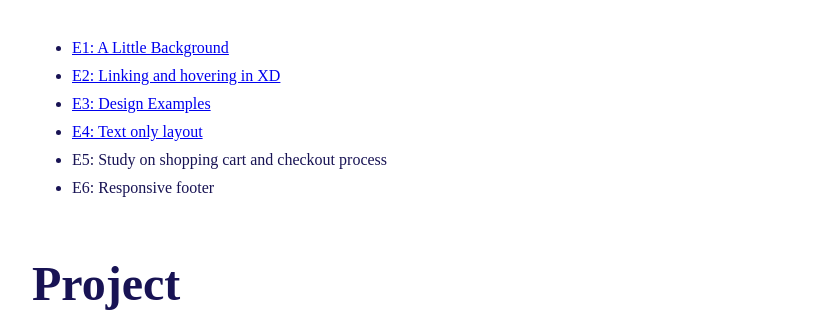
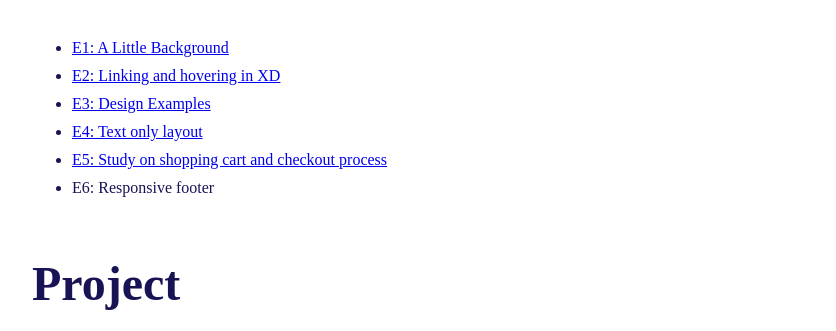
Before and after one commit to bkhaki/avt415coursesite, a plain HTML site: page index.html in a window 1280 px wide. Shown: the part 469-800 px from the top of the page, without its empty margins (18-854 px from the left). Drawn offline with Linux system fonts and the light colour scheme.

Commit message:
Add files via upload

```diff
--- a/index.html
+++ b/index.html
@@ -15,7 +15,8 @@
 			<li><a href="https://xd.adobe.com/view/acdfae73-afca-4748-886d-2add108c1f67-f98c/">E2: Linking and hovering in XD</a></li>
 			<li><a href="https://xd.adobe.com/view/bdb31b69-8a57-481e-98f1-6e90b2dea2d9-e8e0/">E3: Design Examples</a></li>
 			<li><a href="E4.html">E4: Text only layout</a></li>
-			<li>E5: Study on shopping cart and checkout process</li>
+			<li><a href="https://xd.adobe.com/view/1ffd790c-b262-45f3-9ca4-3aed78b7e0c8-4aae/">E5: Study on shopping cart and checkout process</a></li>
+
 			<li>E6: Responsive footer</li>
 			</ul>
 		</div>
```
